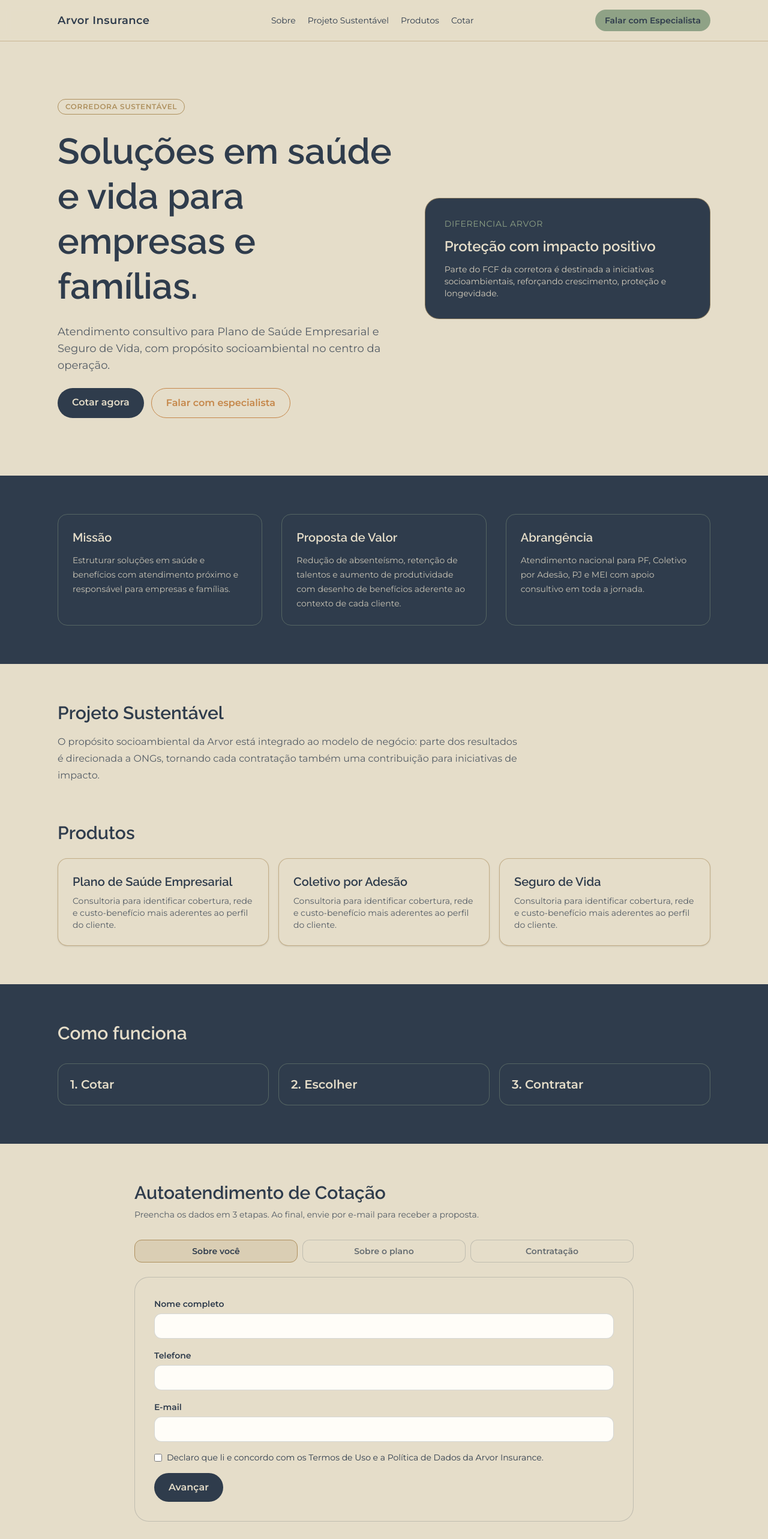
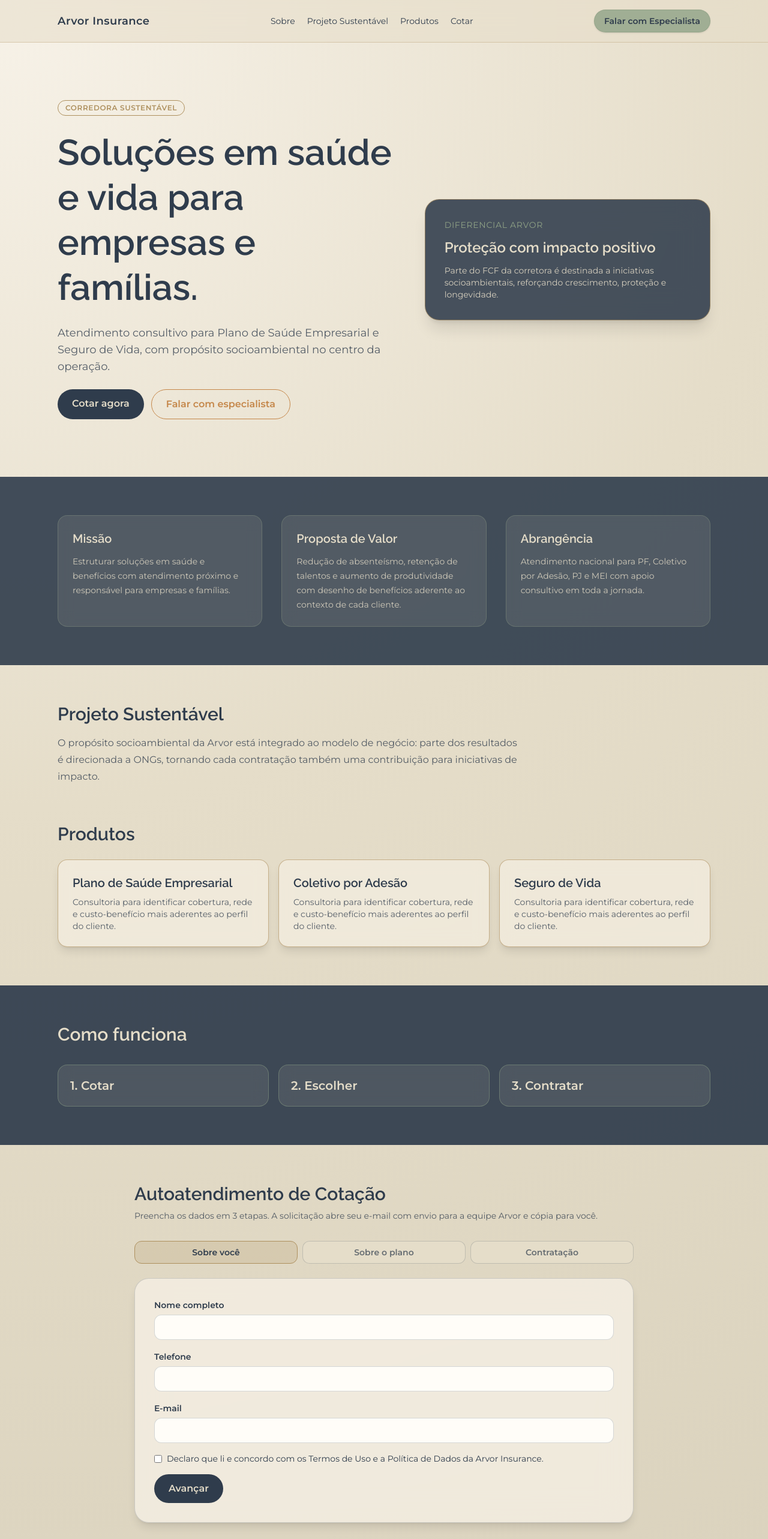
Before and after one commit to uphiago/arvor-insurance-web, a Next.js app: page / in a window 1280 px wide. Shown: the top 2566 px of the page at 60% size. Built offline with nearby package versions, Linux system fonts and the light colour scheme.

Commit message:
feat: streamline quote UX and add glassmorphism styling

```diff
--- a/src/app/(site)/page.tsx
+++ b/src/app/(site)/page.tsx
@@ -120,7 +120,6 @@ const STEP_ONE_SCHEMA = z.object({
 
 const STEP_TWO_SCHEMA = z.object({
   state: z.string().min(1, "Selecione o estado."),
-  region: z.string().min(1, "Selecione a região."),
   modality: z.string().min(1, "Selecione uma modalidade."),
 });
 
@@ -197,7 +196,6 @@ export default function HomePage() {
   const [stepTwoData, setStepTwoData] = useState<StepTwoValidatedData | null>(
     null,
   );
-  const [copyFeedback, setCopyFeedback] = useState("");
 
   const stepOneForm = useForm<StepOneData>({
     resolver: zodResolver(STEP_ONE_SCHEMA),
@@ -215,7 +213,6 @@ export default function HomePage() {
     mode: "onChange",
     defaultValues: {
       state: "",
-      region: "",
       modality: undefined,
     },
   });
@@ -233,7 +230,6 @@ export default function HomePage() {
     name: "phone",
   });
 
-  const regionOptions = watchedState ? (REGION_BY_UF[watchedState] ?? []) : [];
   const selectedModality = stepTwoData?.modality
     ? stepTwoData.modality
     : MODALITIES.some((item) => item.value === watchedModality)
@@ -255,19 +251,10 @@ export default function HomePage() {
     }
     setStepTwoData({
       state: values.state,
-      region: values.region,
+      region: REGION_BY_UF[values.state]?.[0] ?? "",
       modality: values.modality as Modality,
     });
     setStep(3);
-  }
-
-  async function handleCopyEmail() {
-    try {
-      await navigator.clipboard.writeText(CONTACT_EMAIL);
-      setCopyFeedback("E-mail copiado.");
-    } catch {
-      setCopyFeedback("Não foi possível copiar automaticamente.");
-    }
   }
 
   function buildMailtoHref() {
@@ -290,15 +277,19 @@ export default function HomePage() {
       "Documentos necessários:",
       ...docs.map((doc) => `- ${doc}`),
       "",
+      "Importante:",
+      "- Esta solicitação será enviada para a equipe Arvor e em cópia para você.",
+      "- Após a análise, a equipe retorna com a proposta e próximos passos.",
+      "",
       "Obrigado.",
     ].join("\n");
 
-    return `mailto:${CONTACT_EMAIL}?subject=${encodeURIComponent(subject)}&body=${encodeURIComponent(body)}`;
+    return `mailto:${CONTACT_EMAIL}?cc=${encodeURIComponent(stepOneData.email)}&subject=${encodeURIComponent(subject)}&body=${encodeURIComponent(body)}`;
   }
 
   return (
-    <div className="bg-[#e5ddc9] text-[#2f3c4c]">
-      <header className="sticky top-0 z-20 border-b border-[#ae905e]/50 bg-[#e5ddc9]/95 backdrop-blur">
+    <div className="min-h-screen bg-[radial-gradient(circle_at_top_left,#f7f2e8_0%,#e5ddc9_42%,#d9d1bc_100%)] text-[#2f3c4c]">
+      <header className="sticky top-0 z-20 border-b border-[#ae905e]/35 bg-[#e5ddc9]/55 backdrop-blur-xl">
         <div className="mx-auto flex w-full max-w-6xl items-center justify-between gap-4 px-5 py-4 md:px-8">
           <a href="#inicio" className="text-lg font-semibold tracking-wide">
             Arvor Insurance
@@ -321,7 +312,7 @@ export default function HomePage() {
             href={toWhatsappUrl()}
             target="_blank"
             rel="noreferrer"
-            className="rounded-full bg-[#8fa286] px-4 py-2 text-sm font-semibold text-[#2f3c4c] transition hover:bg-[#7c8f75]"
+            className="rounded-full border border-[#8fa286]/80 bg-[#8fa286]/80 px-4 py-2 text-sm font-semibold text-[#2f3c4c] shadow-sm transition hover:bg-[#7c8f75]"
           >
             Falar com Especialista
           </a>
@@ -362,7 +353,7 @@ export default function HomePage() {
                 </a>
               </div>
             </div>
-            <div className="rounded-3xl border border-[#ae905e]/60 bg-[#2f3c4c] p-8 text-[#e5ddc9]">
+            <div className="rounded-3xl border border-[#ae905e]/65 bg-[#2f3c4c]/88 p-8 text-[#e5ddc9] shadow-xl backdrop-blur-xl">
               <p className="text-sm uppercase tracking-wider text-[#8fa286]">
                 Diferencial Arvor
               </p>
@@ -377,16 +368,16 @@ export default function HomePage() {
           </div>
         </section>
 
-        <section id="sobre" className="bg-[#2f3c4c] py-16 text-[#e5ddc9]">
+        <section id="sobre" className="bg-[#2f3c4c]/90 py-16 text-[#e5ddc9]">
           <div className="mx-auto grid w-full max-w-6xl gap-8 px-5 md:grid-cols-3 md:px-8">
-            <article className="rounded-2xl border border-[#8fa286]/40 p-6">
+            <article className="rounded-2xl border border-[#8fa286]/35 bg-[#e5ddc9]/10 p-6 backdrop-blur-md">
               <h2 className="text-xl font-semibold">Missão</h2>
               <p className="mt-3 text-sm leading-6 text-[#e5ddc9]/85">
                 Estruturar soluções em saúde e benefícios com atendimento
                 próximo e responsável para empresas e famílias.
               </p>
             </article>
-            <article className="rounded-2xl border border-[#8fa286]/40 p-6">
+            <article className="rounded-2xl border border-[#8fa286]/35 bg-[#e5ddc9]/10 p-6 backdrop-blur-md">
               <h2 className="text-xl font-semibold">Proposta de Valor</h2>
               <p className="mt-3 text-sm leading-6 text-[#e5ddc9]/85">
                 Redução de absenteísmo, retenção de talentos e aumento de
@@ -394,7 +385,7 @@ export default function HomePage() {
                 cada cliente.
               </p>
             </article>
-            <article className="rounded-2xl border border-[#8fa286]/40 p-6">
+            <article className="rounded-2xl border border-[#8fa286]/35 bg-[#e5ddc9]/10 p-6 backdrop-blur-md">
               <h2 className="text-xl font-semibold">Abrangência</h2>
               <p className="mt-3 text-sm leading-6 text-[#e5ddc9]/85">
                 Atendimento nacional para PF, Coletivo por Adesão, PJ e MEI com
@@ -429,7 +420,7 @@ export default function HomePage() {
             ].map((item) => (
               <article
                 key={item}
-                className="rounded-2xl border border-[#ae905e]/60 bg-[#e5ddc9] p-6 shadow-sm"
+                className="rounded-2xl border border-[#ae905e]/65 bg-[#f9f5ea]/55 p-6 shadow-lg backdrop-blur-md"
               >
                 <h3 className="text-xl font-semibold">{item}</h3>
                 <p className="mt-2 text-sm text-[#2f3c4c]/80">
@@ -443,7 +434,7 @@ export default function HomePage() {
 
         <section
           id="como-funciona"
-          className="bg-[#2f3c4c] py-16 text-[#e5ddc9]"
+          className="bg-[#2f3c4c]/92 py-16 text-[#e5ddc9]"
         >
           <div className="mx-auto w-full max-w-6xl px-5 md:px-8">
             <h2 className="text-3xl font-semibold">Como funciona</h2>
@@ -451,7 +442,7 @@ export default function HomePage() {
               {["1. Cotar", "2. Escolher", "3. Contratar"].map((item) => (
                 <div
                   key={item}
-                  className="rounded-2xl border border-[#8fa286]/40 bg-[#2f3c4c] p-5"
+                  className="rounded-2xl border border-[#8fa286]/45 bg-[#e5ddc9]/10 p-5 backdrop-blur-md"
                 >
                   <p className="text-xl font-semibold">{item}</p>
                 </div>
@@ -466,8 +457,8 @@ export default function HomePage() {
         >
           <h2 className="text-3xl font-semibold">Autoatendimento de Cotação</h2>
           <p className="mt-2 text-sm text-[#2f3c4c]/80">
-            Preencha os dados em 3 etapas. Ao final, envie por e-mail para
-            receber a proposta.
+            Preencha os dados em 3 etapas. A solicitação abre seu e-mail com
+            envio para a equipe Arvor e cópia para você.
           </p>
 
           <div className="mt-8 grid grid-cols-3 gap-2">
@@ -494,7 +485,7 @@ export default function HomePage() {
             })}
           </div>
 
-          <div className="mt-6 rounded-3xl border border-[#2f3c4c]/20 bg-[#e5ddc9] p-5 md:p-8">
+          <div className="mt-6 rounded-3xl border border-[#2f3c4c]/20 bg-[#f8f3e8]/70 p-5 shadow-lg backdrop-blur-xl md:p-8">
             {step === 1 ? (
               <form
                 className="space-y-4"
@@ -604,10 +595,6 @@ export default function HomePage() {
                         stepTwoForm.setValue("state", event.target.value, {
                           shouldValidate: true,
                         });
-                        stepTwoForm.setValue("region", "", {
-                          shouldValidate: true,
-                        });
-                        setCopyFeedback("");
                       }}
                     >
                       <option value="">Selecione</option>
@@ -624,28 +611,16 @@ export default function HomePage() {
                     ) : null}
                   </div>
 
-                  <div>
-                    <label className="text-sm font-semibold" htmlFor="region">
-                      Região
-                    </label>
-                    <select
-                      id="region"
-                      className="mt-1 w-full rounded-xl border border-[#2f3c4c]/20 bg-[#fffdf8] px-3 py-2 disabled:opacity-60"
-                      disabled={!watchedState}
-                      {...stepTwoForm.register("region")}
-                    >
-                      <option value="">Selecione</option>
-                      {regionOptions.map((region) => (
-                        <option key={region} value={region}>
-                          {region}
-                        </option>
-                      ))}
-                    </select>
-                    {stepTwoForm.formState.errors.region?.message ? (
-                      <p className="mt-1 text-xs text-[#c5874a]">
-                        {stepTwoForm.formState.errors.region.message}
-                      </p>
-                    ) : null}
+                  <div className="rounded-xl border border-[#2f3c4c]/20 bg-[#fffdf8] px-3 py-2">
+                    <p className="text-xs font-semibold uppercase tracking-wide text-[#2f3c4c]/70">
+                      Região identificada automaticamente
+                    </p>
+                    <p className="mt-1 text-sm font-semibold">
+                      {watchedState
+                        ? (REGION_BY_UF[watchedState]?.[0] ??
+                          "Não identificado")
+                        : "Selecione o estado"}
+                    </p>
                   </div>
                 </div>
 
@@ -738,7 +713,8 @@ export default function HomePage() {
                     <strong>{CONTACT_EMAIL}</strong>
                   </p>
                   <p className="mt-1 text-[#2f3c4c]/80">
-                    Nossa equipe entrará em contato em até 24h úteis.
+                    Você receberá esta solicitação em cópia no seu e-mail e
+                    nossa equipe entrará em contato em até 24h úteis.
                   </p>
                 </div>
 
@@ -747,15 +723,8 @@ export default function HomePage() {
                     href={buildMailtoHref()}
                     className="rounded-full bg-[#2f3c4c] px-6 py-3 font-semibold text-[#e5ddc9] transition hover:bg-[#24303d]"
                   >
-                    Enviar por E-mail
+                    Solicitar cotação
                   </a>
-                  <button
-                    type="button"
-                    onClick={handleCopyEmail}
-                    className="rounded-full border border-[#2f3c4c]/30 px-6 py-3 font-semibold"
-                  >
-                    Copiar e-mail
-                  </button>
                   <a
                     href={toWhatsappUrl()}
                     target="_blank"
@@ -765,10 +734,6 @@ export default function HomePage() {
                     Falar com especialista
                   </a>
                 </div>
-
-                {copyFeedback ? (
-                  <p className="text-xs text-[#2f3c4c]/80">{copyFeedback}</p>
-                ) : null}
 
                 <button
                   type="button"
```
Also changed, not shown: 1 other file (tests, documents, lock files or other folders).
